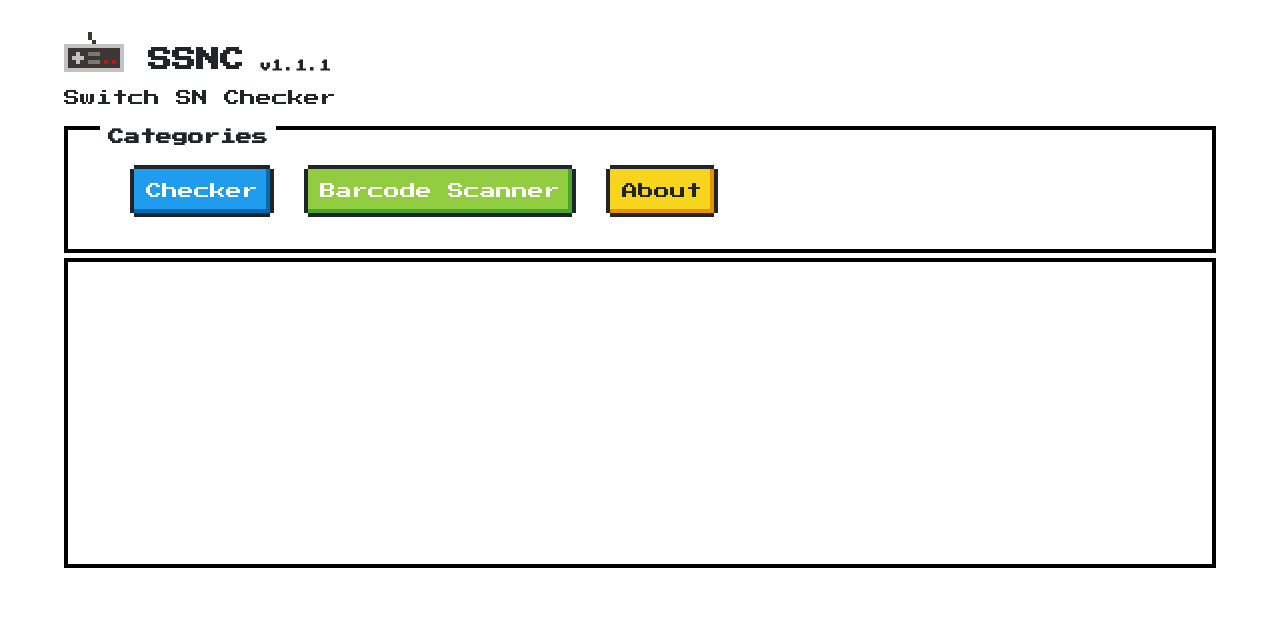
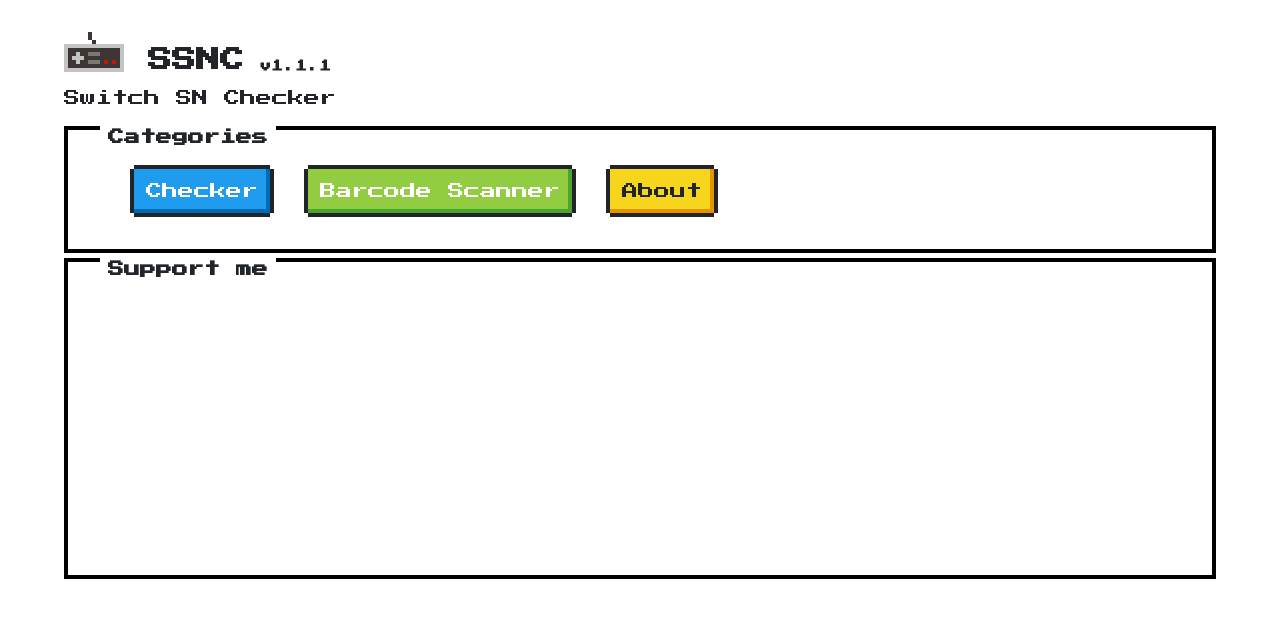
Before and after one commit to AkdM/ssnc, a Nuxt app: page / in a window 1280 px wide. Shown: the top 618 px of the page. Built offline with nearby package versions, Linux system fonts and the light colour scheme; no server answers.

Commit message:
Added title on the ad box

```diff
--- a/components/gads.vue
+++ b/components/gads.vue
@@ -1,5 +1,6 @@
 <template>
-  <section class="nes-container">
+  <section class="nes-container with-title">
+    <h2 class="title">Support me</h2>
     <ins
       class="adsbygoogle"
       style="display:inline-block;width:970px;height:250px"
```
Also changed, not shown: 5 other files (tests, documents, lock files or other folders).
